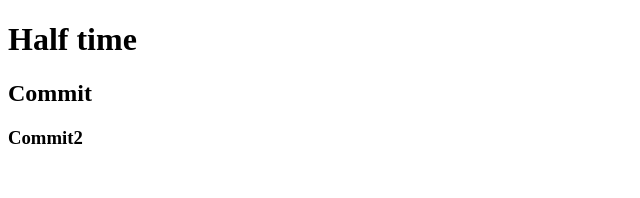
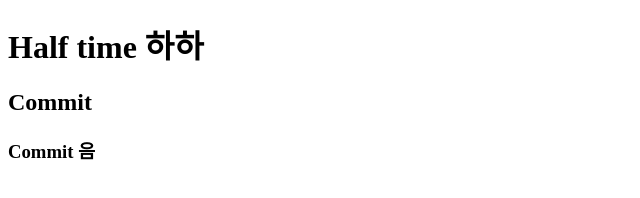
Before and after one commit to gtmkim2/new2, a plain HTML site: page index.html in a window 1280 px wide. Shown: the whole page, without its empty margins (0-640 px from the left). Drawn offline with Linux system fonts and the light colour scheme.

Commit message:
Update index.html

```diff
--- a/index.html
+++ b/index.html
@@ -7,9 +7,9 @@
     <title>Half Time 1777</title>
 </head>
 <body>
-    <h1>Half time</h1>
+    <h1>Half time 하하</h1>
     <h2>Commit
     </h2>
-    <h3>Commit2</h3>
+    <h3>Commit 음</h3>
 </body>
 </html>
```
